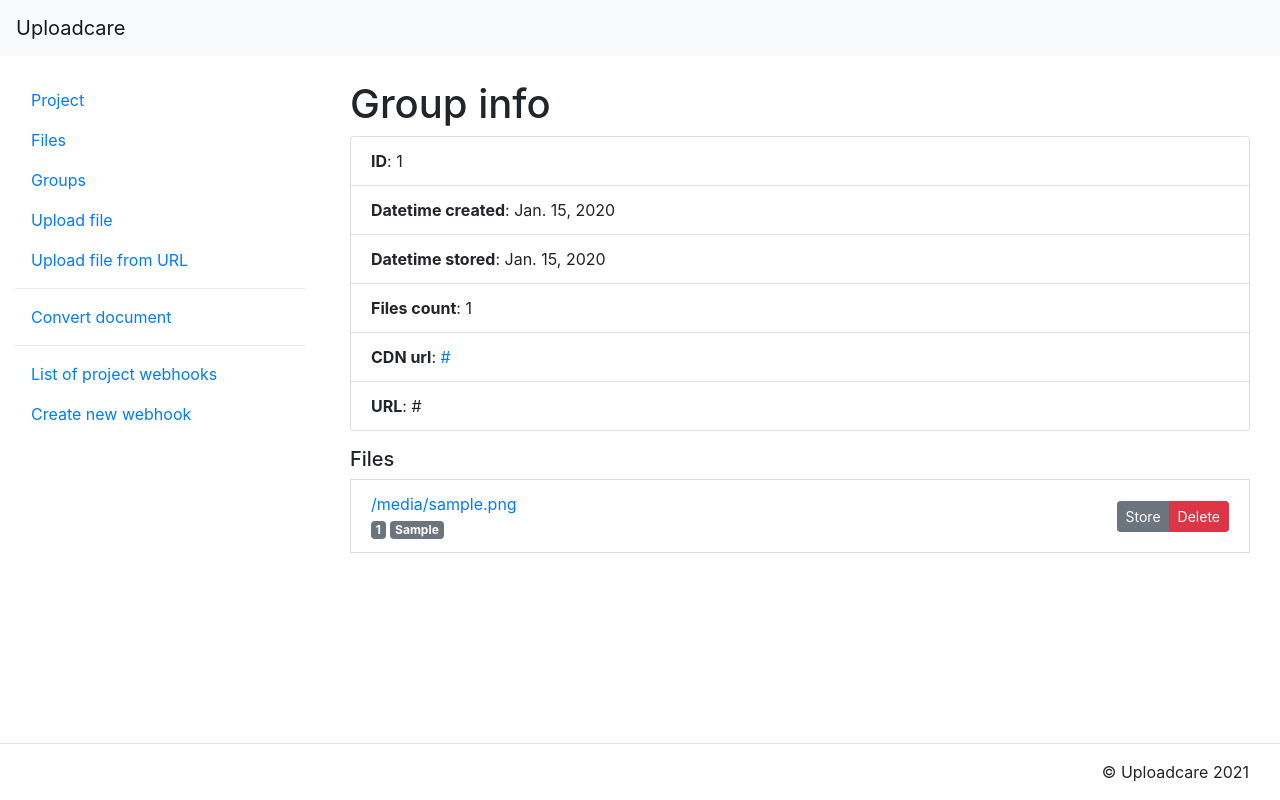
After one commit to uploadcare/pyuploadcare-example, a Django app: template app/uploadcare/templates/groups/group_info.html in a window 1280 px wide. The commit adds this page. Run offline with Django 3.2, Linux system fonts and the light colour scheme; the template is opened without the code that fills it: most values are stand-ins (such as "Sample title", 1, 10 or a date in 2020); some libraries are stand-ins or nearby versions.

Commit message:
groups section

```diff
--- a/app/uploadcare/templates/files/file_list.html
+++ b/app/uploadcare/templates/files/file_list.html
@@ -20,6 +20,7 @@
                 <select class="form-control col-auto" name="action">
                     <option value="store">Store</option>
                     <option value="delete">Delete</option>
+                    <option value="create_group">Create file group</option>
                 </select>
                 <button class="btn btn-outline-secondary col-auto" type="submit">Submit</button>
 
--- /dev/null
+++ b/app/uploadcare/templates/groups/group_info.html
@@ -0,0 +1,48 @@
+{% extends 'base.html' %}
+{% block title %}Group info{% endblock %}
+
+{% block body %}
+    <ul class="list-group">
+        <li class="list-group-item">
+            <strong>ID</strong>: {{ group.id }}
+        </li>
+        <li class="list-group-item">
+            <strong>Datetime created</strong>: {{ group.info.datetime_created|date }}
+        </li>
+        <li class="list-group-item">
+            <strong>Datetime stored</strong>:
+            {% if group.info.datetime_stored %}
+                {{ group.info.datetime_stored | date }}
+            {% else %}
+                <a class="btn btn-sm btn-secondary" href="{% url 'group_store' group.id %}">Store</a>
+            {% endif %}
+        </li>
+        <li class="list-group-item">
+            <strong>Files count</strong>: {{ group.info.files_count }}
+        </li>
+        <li class="list-group-item">
+            <strong>CDN url</strong>: <a target="_blank" href="{{ group.cdn_url }}">{{ group.cdn_url }}</a>
+        </li>
+        <li class="list-group-item">
+            <strong>URL</strong>: {{ group.info.url }}
+        </li>
+    </ul>
+    <h5 class="mt-3">Files</h5>
+    {% for file in group %}
+        {% if file %}
+            <li class="list-group-item d-flex justify-content-between align-items-center">
+                <div class="text-place flex-grow-1 text-truncate">
+                    <a href="{% url 'file_info' file.uuid %}">{{ file.filename }}</a>
+                    <br>
+                    <div class="badge badge-secondary">{{ file.uuid }}</div>
+                    <div class="badge badge-secondary">{{ file.mime_type }}</div>
+                </div>
+                <div class="btn-group" role="group" aria-label="Actions">
+                    <a href="{% url 'store_file' file.uuid %}" class="btn btn-secondary btn-sm">Store</a>
+                    <a href="{% url 'delete_file' file.uuid %}" class="btn btn-danger btn-sm">Delete</a>
+                </div>
+            </li>
+        {% endif %}
+    {% endfor %}
+
+{% endblock %}
--- a/app/uploadcare/templates/menu.html
+++ b/app/uploadcare/templates/menu.html
@@ -1,28 +1,23 @@
 {% url 'project_info' as project_info %}
 {% url 'file_list' as file_list %}
+{% url 'group_list' as group_list %}
+{% url 'group_create' as group_create %}
 
 <ul class="nav nav-pills flex-column">
     <li class="nav-item">
-        <a class="nav-link {% if request.path == project_info %} active {% endif %}" href="{% url 'project_info' %}">Project
-            Info</a>
+        <a class="nav-link {% if request.path == project_info %} active {% endif %}" href="{{ project_info }}">Project</a>
     </li>
     <li class="nav-item">
-        <a class="nav-link {% if request.path == file_list %} active {% endif %}" href="{% url 'file_list' %}">Files</a>
+        <a class="nav-link {% if request.path == file_list %} active {% endif %}" href="{{ file_list }}">Files</a>
+    </li>
+    <li class="nav-item">
+        <a class="nav-link {% if request.path == group_list %} active {% endif %}" href="{{ group_list }}">Groups</a>
     </li>
     <li class="nav-item">
         <a class="nav-link" href="#">Upload file</a>
     </li>
     <li class="nav-item">
         <a class="nav-link" href="#">Upload file from URL</a>
-    </li>
-
-    <li class="dropdown-divider"></li>
-
-    <li class="nav-item">
-        <a class="nav-link" href="#">Groups list</a>
-    </li>
-    <li class="nav-item">
-        <a class="nav-link" href="#">Create group</a>
     </li>
 
     <li class="dropdown-divider"></li>
--- a/app/uploadcare/urls.py
+++ b/app/uploadcare/urls.py
@@ -22,6 +22,7 @@ from uploadcare.views.files import (
     files_batch_action,
     store_file,
 )
+from uploadcare.views.groups import GroupInfoView, GroupListView, group_store
 from uploadcare.views.project import ProjectInfoView
 
 
@@ -32,4 +33,7 @@ urlpatterns = [
     path("files/<str:file_id>/", FileInfoView.as_view(), name="file_info"),
     path("files/<str:file_id>/store/", store_file, name="store_file"),
     path("files/<str:file_id>/delete/", delete_file, name="delete_file"),
+    path("groups/", GroupListView.as_view(), name="group_list"),
+    path("groups/<str:group_id>/", GroupInfoView.as_view(), name="group_info"),
+    path("groups/<str:group_id>/store/", group_store, name="group_store"),
 ]
--- a/pyproject.toml
+++ b/pyproject.toml
@@ -7,7 +7,7 @@ authors = ["Uploadcare Inc <hello@uploadcare.com>"]
 [tool.poetry.dependencies]
 python = "^3.9"
 Django = "^3.2.8"
-pyuploadcare = {git = "https://github.com/uploadcare/pyuploadcare", rev = "feature/secure-delivery"}
+pyuploadcare = {git = "https://github.com/uploadcare/pyuploadcare", rev = "feature/slicable-resource-lists"}
 
 [tool.poetry.dev-dependencies]
 flake8 = "^4.0.1"
```
Also changed, not shown: app/uploadcare/templates/groups/group_list.html (added, +28 -0 lines), app/uploadcare/views/files.py (+28 -8 lines), app/uploadcare/views/groups.py (added, +29 -0 lines), 1 other file.
